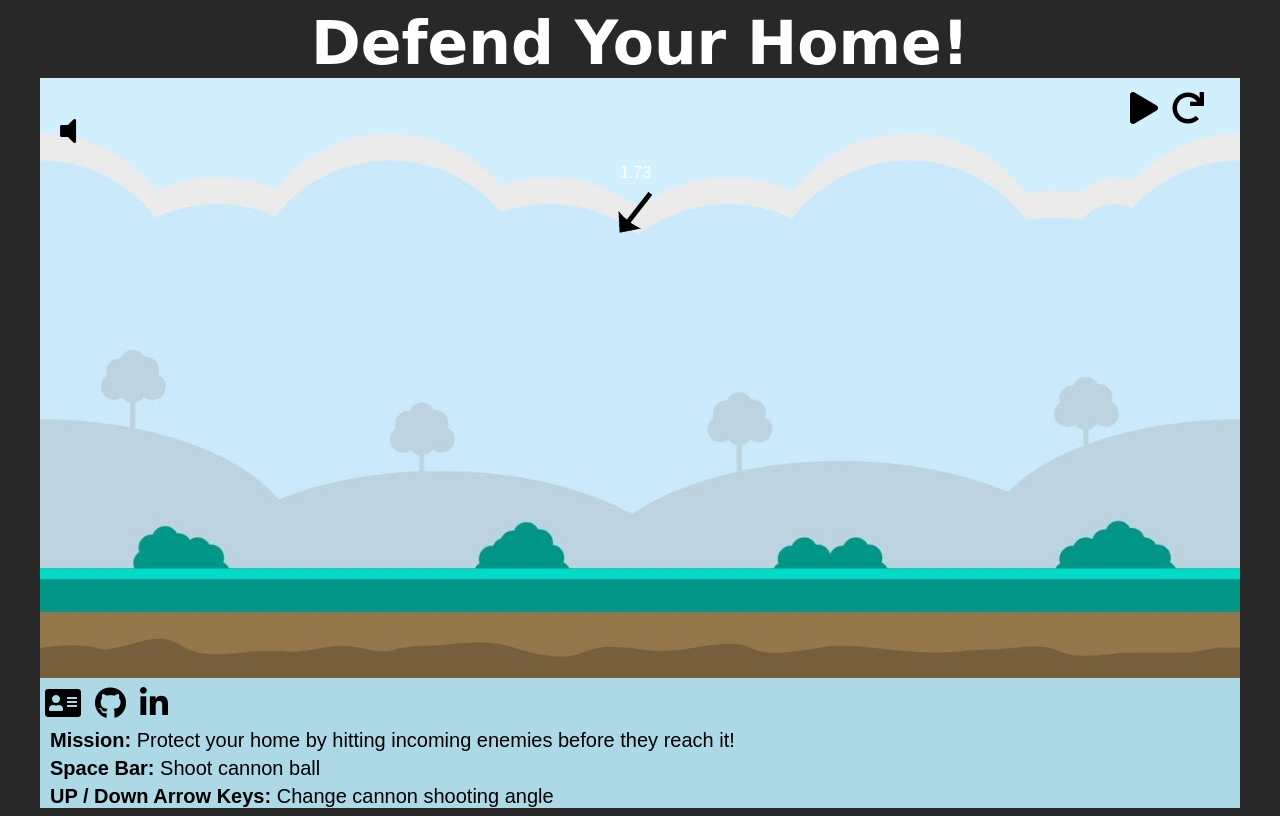
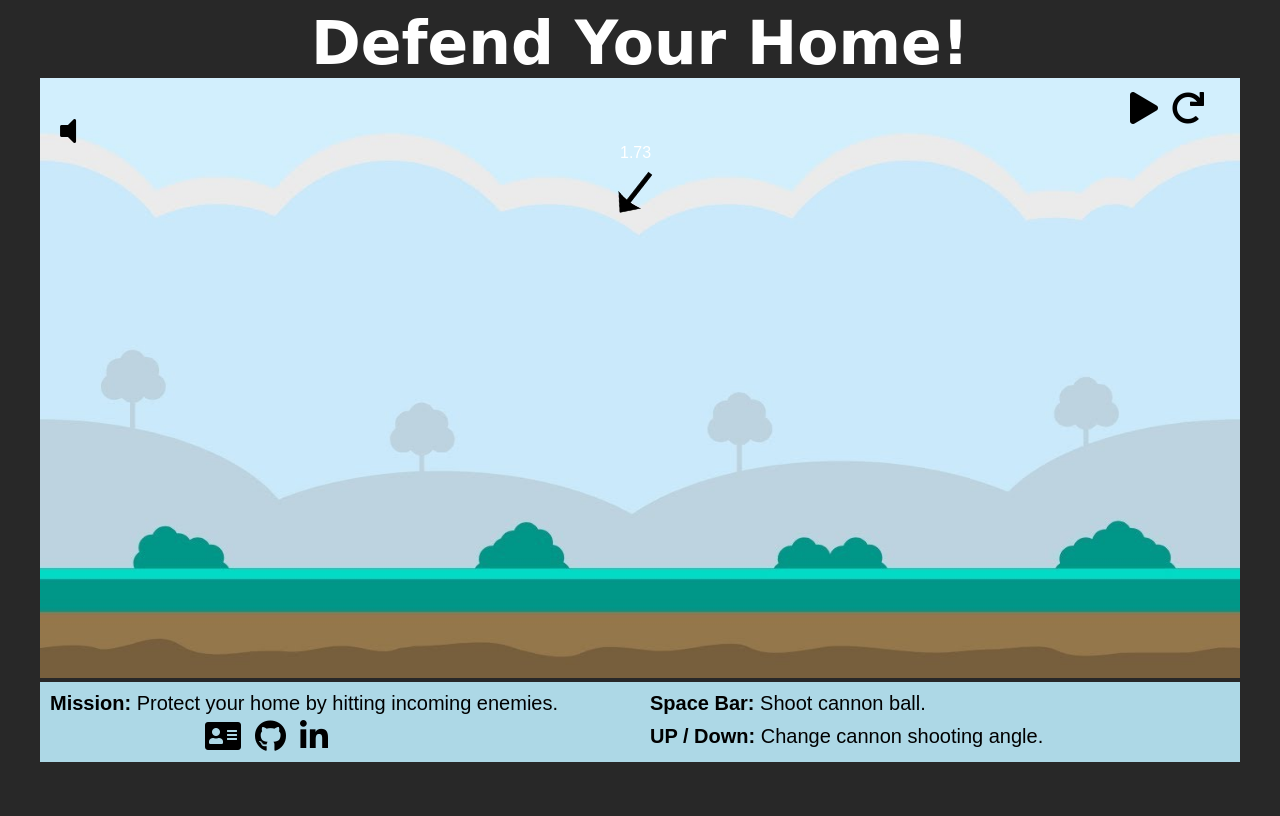
Before and after one commit to capoxix/defend-your-home, a website built with webpack: page index.html in a window 1280 px wide. Built offline with nearby package versions, Linux system fonts and the light colour scheme; files whose address does not match are found by name.

Commit message:
moved health and wind information

```diff
--- a/index.css
+++ b/index.css
@@ -14,9 +14,10 @@ body{
 
 
 p {
+  display: inline-block;
   font-size: 13px;
   margin-top: 5px;
-  margin-bottom: 5px;
+  margin-bottom: -5px;
   padding-left: 10px;
   padding-right: 10px;
 }
@@ -31,6 +32,8 @@ p {
 .instructions p{
   font-size: 20px;
   font-family: sans-serif;
+  padding-top: 5px;
+  padding-bottom: 5px;
 
 }
 
@@ -40,7 +43,7 @@ button{
 .canvas-container{
   margin: 0 auto;
   width: 1200px;
-  background-color: lightblue;
+  /* background-color: lightblue; */
 }
 
 i{
@@ -69,9 +72,14 @@ button:hover, i:hover{
   height: 0px;
 }
 
-.buttons-instructions{
+/* .instructions{
   display: flex;
   justify-content: space-between;
+} */
+
+.instructions-contact{
+  display: grid;
+  grid-template-columns: 600px 600px;
 }
 
 #volume{
@@ -87,3 +95,8 @@ button:hover, i:hover{
   z-index: 50;
   top: -595px;
 }
+
+.contact-buttons{
+  margin-left: 160px;
+  padding-bottom: 5px;
+}
--- a/index.html
+++ b/index.html
@@ -50,16 +50,27 @@
             </div>
 
           </div>
+        <div class='instructions-contact'>
+
+          <div>
+              <p><strong>Mission:</strong> Protect your home by hitting incoming enemies.</p>
+          </div>
+
+
+          <div>
+            <p><strong>Space Bar:</strong> Shoot cannon ball.</p>
+          </div>
 
           <div class="contact-buttons">
-            <a href="https://garbocheng.netlify.com/"><i class="fas fa-address-card fa-2x"></i></a>
-            <a href="https://github.com/capoxix"><i class="fab fa-github fa-2x" aria-hidden="true" ></i></a>
-            <a href="https://www.linkedin.com/in/garbo-cheng-ye/"><i class="fab fa-linkedin-in fa-2x" aria-hidden="true"></i></a>
+              <a href="https://garbocheng.netlify.com/"><i class="fas fa-address-card fa-2x"></i></a>
+              <a href="https://github.com/capoxix"><i class="fab fa-github fa-2x" aria-hidden="true" ></i></a>
+              <a href="https://www.linkedin.com/in/garbo-cheng-ye/"><i class="fab fa-linkedin-in fa-2x" aria-hidden="true"></i></a>
           </div>
-        <p><strong>Mission:</strong> Protect your home by hitting incoming enemies before they reach it!</p>
-        <p><strong>Space Bar:</strong> Shoot cannon ball</p>
-        <p><strong>UP / Down Arrow Keys:</strong> Change cannon shooting angle</p>
 
+          <div>
+            <p><strong>UP / Down:</strong> Change cannon shooting angle.</p>
+          </div>
+        </div>
       </div>
     </div>
 
--- a/js/game.js
+++ b/js/game.js
@@ -122,10 +122,10 @@ class Game {
   drawWind(){
     this.ctx.font = "16px Arial";
     this.ctx.fillStyle = "white";
-    this.ctx.fillText(this.windVelocity, 580, 100);
+    this.ctx.fillText(this.windVelocity, 580, 80);
 
     this.ctx.save();
-    this.ctx.translate(595,135);
+    this.ctx.translate(595,115);
     this.ctx.rotate((this.windAngle-90-180) * Math.PI/180);
 
     let arrow = document.getElementById('arrow');
@@ -133,7 +133,7 @@ class Game {
     this.ctx.restore();
 
     let wind = document.getElementById('wind');
-    this.ctx.drawImage(wind, 575,160, 50, 50);
+    this.ctx.drawImage(wind, 575, 130, 50, 50);
   }
 
   drawCastle(){
@@ -149,8 +149,9 @@ class Game {
 
   drawHp(){
     this.ctx.font = "16px Arial";
-    this.ctx.fillStyle = "black";
-    this.ctx.fillText("HP: "+this.hp, 575, 70);
+    this.hp > 5 ? this.ctx.fillStyle = "black" : this.ctx.fillStyle = "red";
+    // this.ctx.fillStyle = "black";
+    this.ctx.fillText("Health: "+this.hp, 50, 380);
   }
 
   endGame(){
```
Also changed, not shown: dist/lib/bundle.js, 1 other file.
